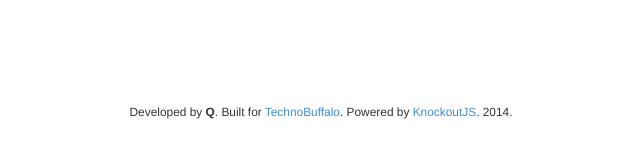
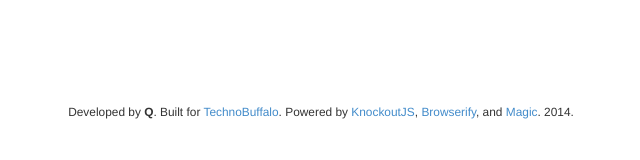
Before and after one commit to ItsJonQ/youtubeViewCounter, a website with bundled scripts: page index.html in a window 1280 px wide. Shown: the whole page, without its empty margins (129-769 px from the left). Built offline with nearby package versions, Linux system fonts and the light colour scheme; no server answers.

Commit message:
Updated footer

```diff
--- a/index.html
+++ b/index.html
@@ -45,7 +45,7 @@
 
         <!-- Footer -->
         <footer class="col-md-8 col-solo text-center">
-            <small>Developed by <strong>Q</strong>. Built for <a href="http://www.technobuffalo.com/" target="_blank">TechnoBuffalo</a>. Powered by <a href="http://knockoutjs.com/" target="_blank">KnockoutJS</a>. 2014.</small>
+            <small>Developed by <strong>Q</strong>. Built for <a href="http://www.technobuffalo.com/" target="_blank">TechnoBuffalo</a>. Powered by <a href="http://knockoutjs.com/" target="_blank">KnockoutJS</a>, <a href="http://browserify.org/" target="_blank">Browserify</a>, and <a href="https://developers.google.com/youtube/2.0/developers_guide_protocol" target="_blank">Magic</a>. 2014.</small>
         </footer>
 
     </div>
```
